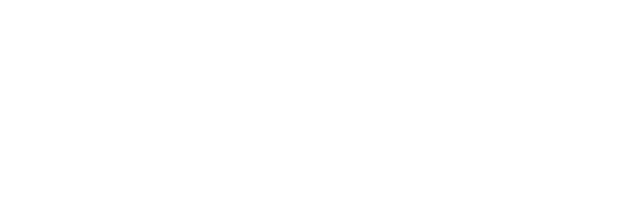
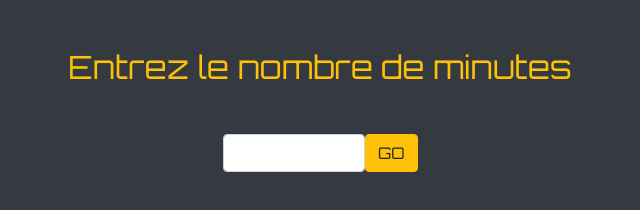
Before and after one commit to CY-Abdel/JS_Project, a plain HTML site: page CompteArebours/index.html in a window 1280 px wide. Shown: the whole page, without its empty margins (320-960 px from the left). Drawn offline with Linux system fonts and the light colour scheme.

Commit message:
compte a rebours !

```diff
--- a/CompteArebours/index.html
+++ b/CompteArebours/index.html
@@ -11,9 +11,36 @@
   <link href="./style.css" rel="stylesheet">
 </head>
 
-<body>
+<!-- pt-5 = padding 5px en css
+bg = background -->
+<body class="text-center pt-5 bg-dark text-warning">
 
+    <!-- mb = margin-bottun 5px -->
+    <h3 class="mb-5">Entrez le nombre de minutes</h3>
 
+    <!-- 2 classes bootstrap container et form-group -->
+    <div class="container">
+        <div class="form-group">
+            <input
+                type="text"
+                class="form-control text-center"
+                min="1"
+                max="99"
+                size="1"
+                maxlength="2"
+                id ="choice"
+            >
+            <button
+                class="btn btn-warning"
+                type="button"
+                onclick="getInputValue();"
+            >
+                GO
+            </button>
+        </div>
+    </div>
+
+    <div id="countdown"></div>
 
     <!-- Signature -->
     <!-- <div class="container-signature">
@@ -25,12 +52,12 @@
                     <i class="fab fa-github"></i>
                 </h3>
             </div>
-         </a>
+        </a>
     </div> -->
 
     <script src="./assets/jquery.min.js" type="text/javascript" ></script>
     <script src="./assets/bootstrap.js" type="text/javascript" ></script>
-  <script src="./script.js" type="text/javascript" ></script>
+    <script src="./script.js" type="text/javascript" ></script>
 </body>
 
 
--- a/CompteArebours/script.js
+++ b/CompteArebours/script.js
@@ -0,0 +1,47 @@
+// PARAMETRER LA FUNCTION QUI RENVOIE LE NBR DE MINTUES CHOISI DANS LE INPUT
+function getInputValue() {
+   let choice = document.getElementById('choice').value;
+   console.log("choice : " + choice);
+
+   // SI LE CHOIX N'EST PAS UN NOMBRE
+   if (isNaN(choice)) {
+      alert('Entrez un nombre pour activer le compte à rebours !')
+   } else {
+      let StartMinutes = choice;
+      // ON VIDE L'INPUT
+      this.choice.value = ('');
+
+      // la valeur du compte à rebours par defaut = 1 au depart
+      // let StartMinutes = 1;
+
+      let time = StartMinutes * 60
+      const countDownEl = document.getElementById('countdown');
+
+      // ON APPEL LA FUNC CHAQUE 1 SECONDE
+      setInterval(updateCountdown, 1000);
+
+      // IL FAUT CREER UN BOUTUN POUR RECOMMENCER ET STOPPER LE COMPTE A REBOURS PAR LA SUITE
+      // clearInterval(updateCountdown);
+
+      function updateCountdown() {
+         // DANS LE CAS OU SrartMinutes = 90SECONDES
+         // LE Math.FLOOR VA ARRONDIR A LA VAL INFERIEUR DANS CE CAS MINUTES = 1 ET NON 1.5
+         const minutes = Math.floor(time / 60);
+         // ON CALCULE LE MODULO POUR AJOUTER LES VAL NON INCLUSE DANS LA DIVISION DE Math.FLOOR
+         let seconds = time % 60;
+
+         seconds = seconds < 10 ? '0' + seconds : seconds;
+
+         countDownEl.innerHTML = `${minutes} : ${seconds}`;
+
+         if (time > 0) {
+            // LA FUNC EST APPELEE CHAQUE SECONDE DONC ON RETIRE 1 CHAQUE SECONDE
+            // (time--) === (time-= 1) === (time = time -1)
+            time--;
+            console.log("time = " + time);
+         } else {
+            countDownEl.innerHTML = "Time's Over !";
+         }
+      };
+   };
+};
--- a/CompteArebours/style.css
+++ b/CompteArebours/style.css
@@ -0,0 +1,23 @@
+@import url('https://fonts.googleapis.com/css?family=Orbitron&display=swap');
+
+body {
+    /* SI LE FONT-FAMILY NE fonctionne PAS EN FAIT
+
+    font-family: 'Orbitron', sans-serif !important;
+
+    CAR C'EST BOOTSTRAP QUI L'EMPèCHE */
+    font-family: 'Orbitron', sans-serif;
+}
+h3 {
+    font-size: 2rem !important;
+}
+.container {
+    width: 225px !important;
+}
+.form-group {
+    display: flex;
+}
+
+#countdown {
+    font-size: 13rem;
+}
```
